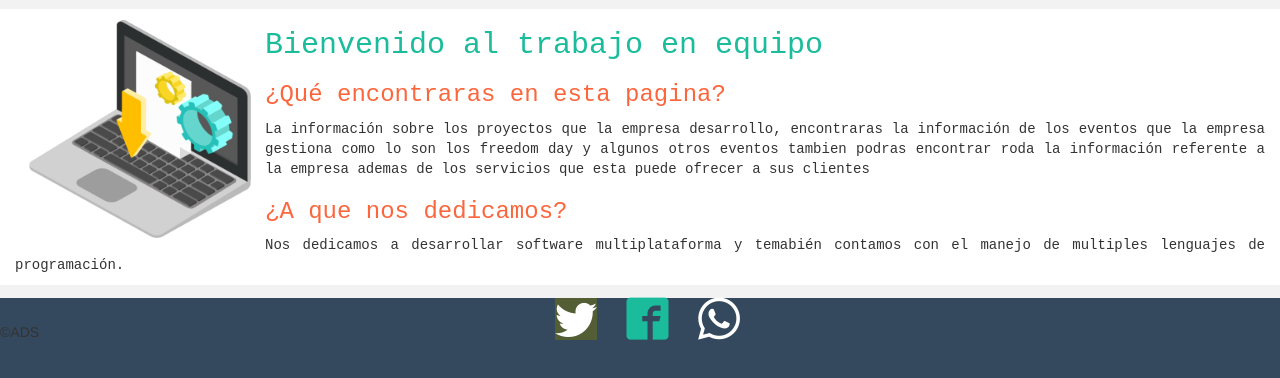
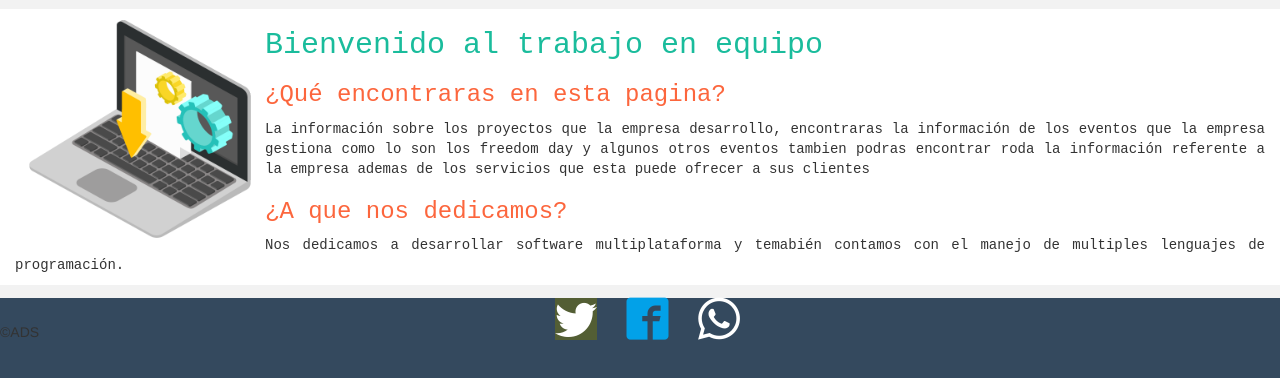
Before and after one commit to ADS-Company/PaginaCoders, a plain HTML site: page index.html in a window 1280 px wide. In both pictures the pointer is over the element 647 px from the left and 947 px from the top of the page. Shown: the part 629-1007 px from the top of the page. Drawn offline with Linux system fonts and the light colour scheme; files whose address does not match are found by name.

Commit message:
Cambie el color del icono de facebook

```diff
--- a/css/StylePrincipal.css
+++ b/css/StylePrincipal.css
@@ -163,7 +163,7 @@ a:link{
 }
 .icon-facebook2:hover{
     background:#34495E;
-    color: #1ABC9C;
+    color: #02A1E8;
     transition: .3s;
     transform: scale(1.0);
 }
```
